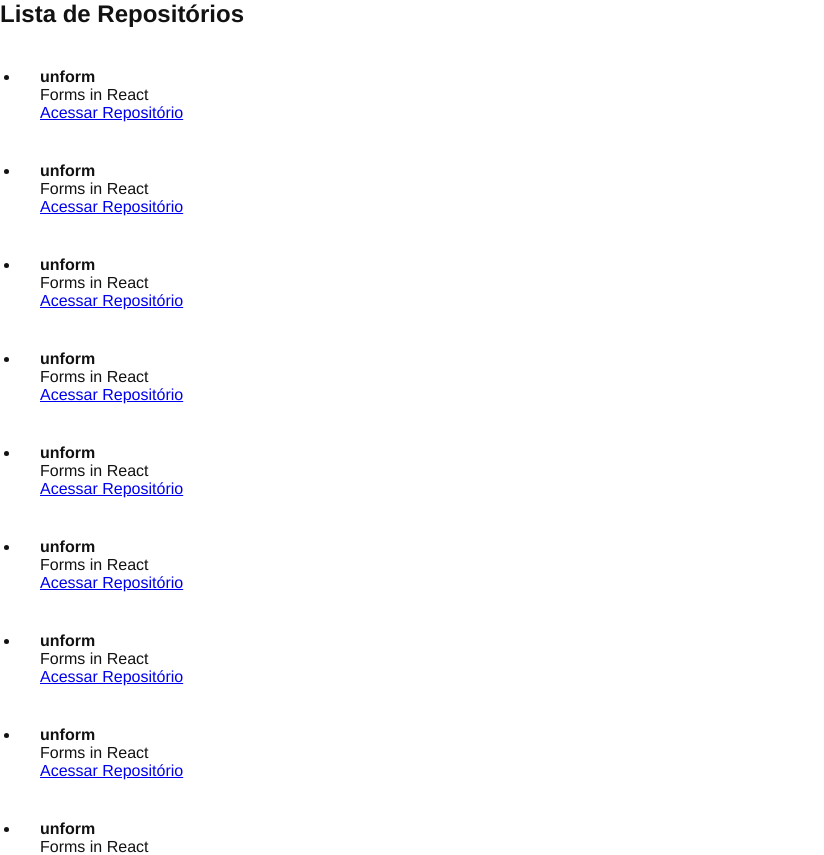
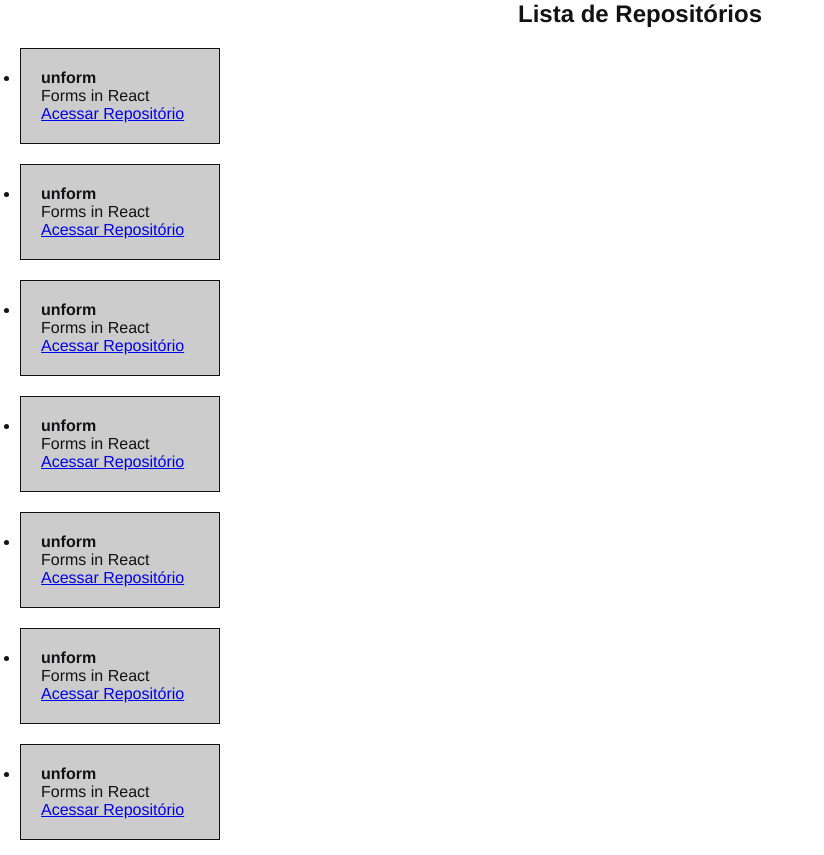
Before and after one commit to uchoamaster/ignite_aulas, a React app in the folder 01-github-explorer/: page / in a window 1280 px wide. Shown: the top 855 px of the page, without its empty margins (0-824 px from the left). Built offline with nearby package versions, Linux system fonts and the light colour scheme.

Commit message:
adicionando css

```diff
--- a/01-github-explorer/src/styles/global.scss
+++ b/01-github-explorer/src/styles/global.scss
@@ -4,24 +4,32 @@
     box-sizing: border-box;
 }
 
+h1{
+
+    text-align: center;
+}
 
 body{
     font: 16px "Helvetica Neue", Arial, sans-serif;
     color: #121214;
-    display: flex;
-    flex-direction: column;
-    justify-content: space-around;
-    align-items: flex-start;
-    text-decoration: none;
 }
 
 ul {
-    padding:20px;
-    display:flex;
-    flex-direction: column;
+    text-orientation: none;
 }
 
 ul li {
     padding: 20px;
+    width:200px;
+    background:#ccc;
+    border:1px solid #121214;
+    margin: 20px;
 
 }
+
+.repository-list {
+    display:flex;
+    flex-direction: column;
+    justify-content: space-around;
+
+}
```
